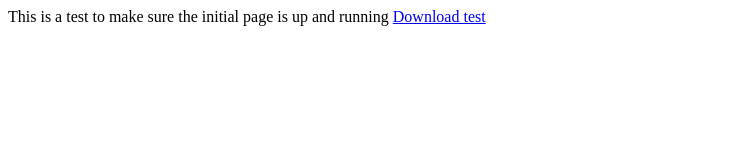
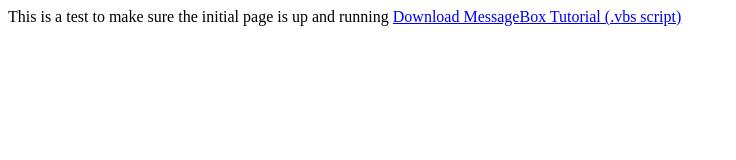
Before and after one commit to PepperSoftware98/PepperSoftware98.github.io, a plain HTML site: page index.html in a window 1280 px wide. Shown: the whole page, without its empty margins (0-736 px from the left). Drawn offline with Linux system fonts and the light colour scheme.

Commit message:
Update index.html
First downloadable script and tutorial

```diff
--- a/index.html
+++ b/index.html
@@ -5,6 +5,6 @@
     <link rel="stylesheet" href="mainstyle.css">
   </head>
   <body>
-    This is a test to make sure the initial page is up and running <a href="index.html" download>Download test</a>
+    This is a test to make sure the initial page is up and running <a href="SimpleMessageBox.vbs" download>Download MessageBox Tutorial (.vbs script)</a>
   </body>
 </html>
```
